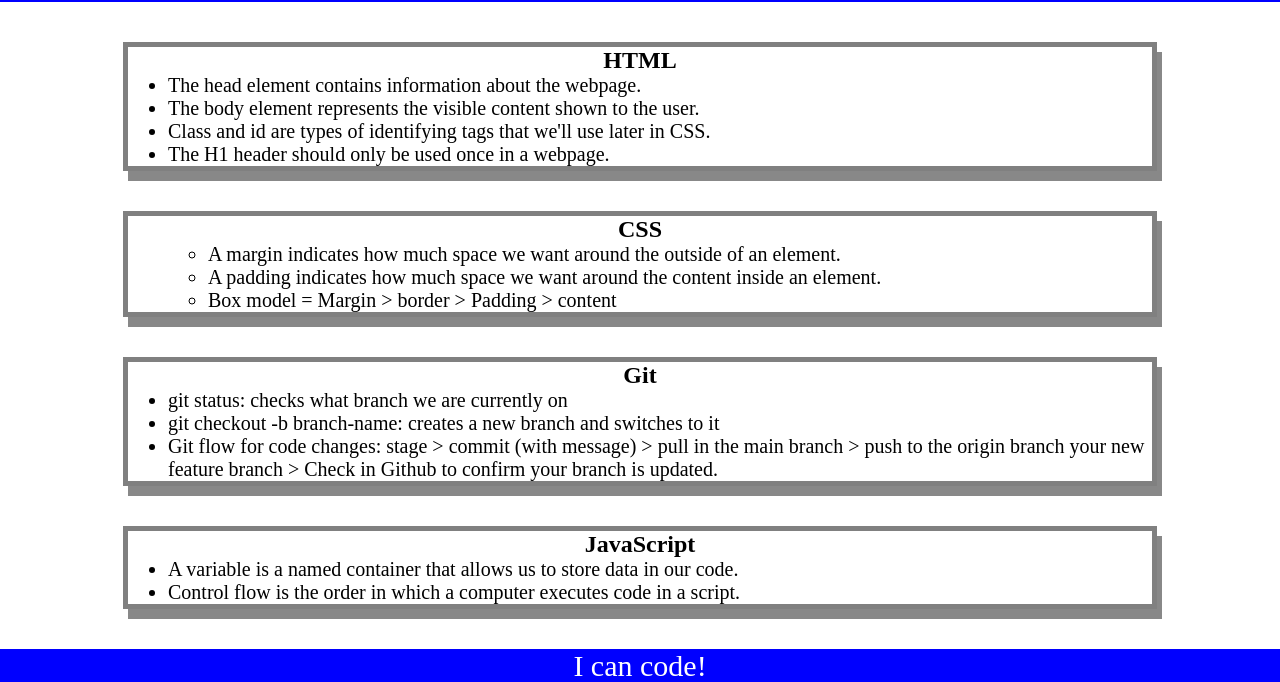
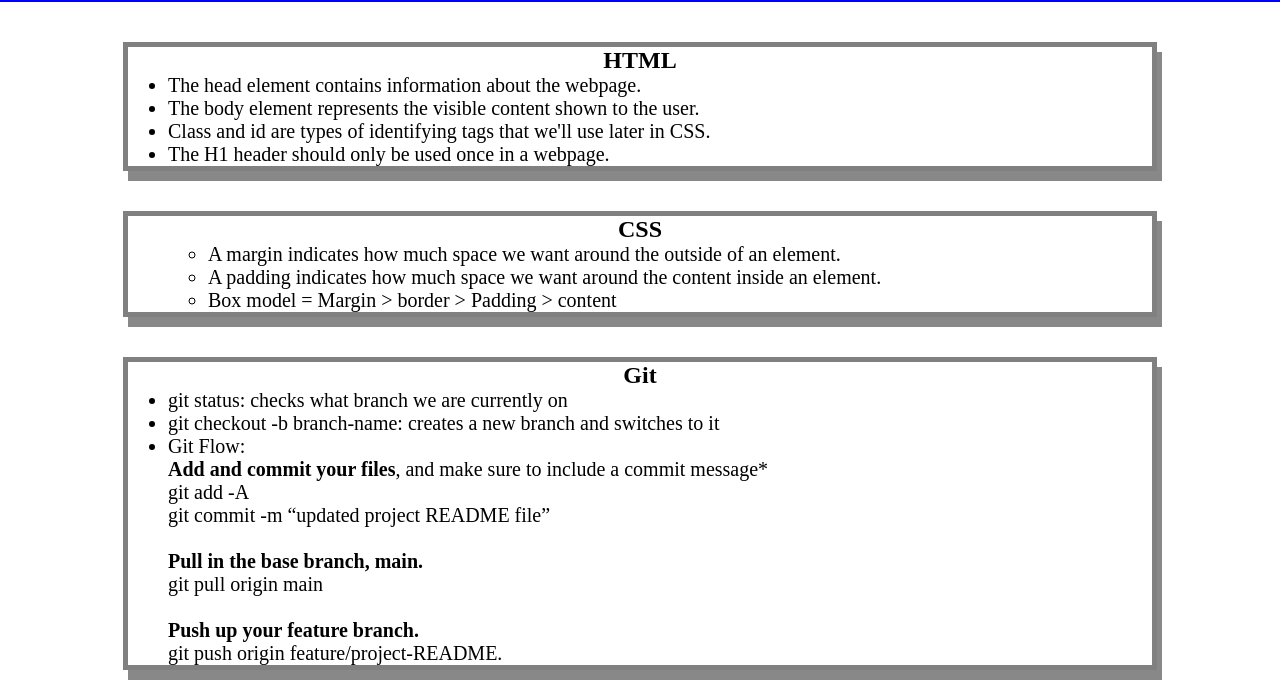
Before and after one commit to csullins/prework-study-guide, a plain HTML site: page index.html in a window 1280 px wide. Shown: the part 118-800 px from the top of the page. Drawn offline with Linux system fonts and the light colour scheme.

Commit message:
Added notes to git flow with bold type

```diff
--- a/index.html
+++ b/index.html
@@ -40,7 +40,15 @@
         <ul>
           <li>git status: checks what branch we are currently on</li>
           <li>git checkout -b branch-name: creates a new branch and switches to it</li>
-          <li>Git flow for code changes: stage > commit (with message) > pull in the main branch > push to the origin branch your new feature branch > Check in Github to confirm your branch is updated.</li>
+          <li>Git Flow:
+            <br>
+            <strong>Add and commit your files</strong>, and make sure to include a commit message* <br>
+            git add -A <br>
+            git commit -m “updated project README file” <br><br>
+            <strong>Pull in the base branch, main.</strong> <br>
+            git pull origin main <br><br>
+            <strong>Push up your feature branch.</strong> <br>
+            git push origin feature/project-README.</li>
 
         </ul>
       </section>
```
